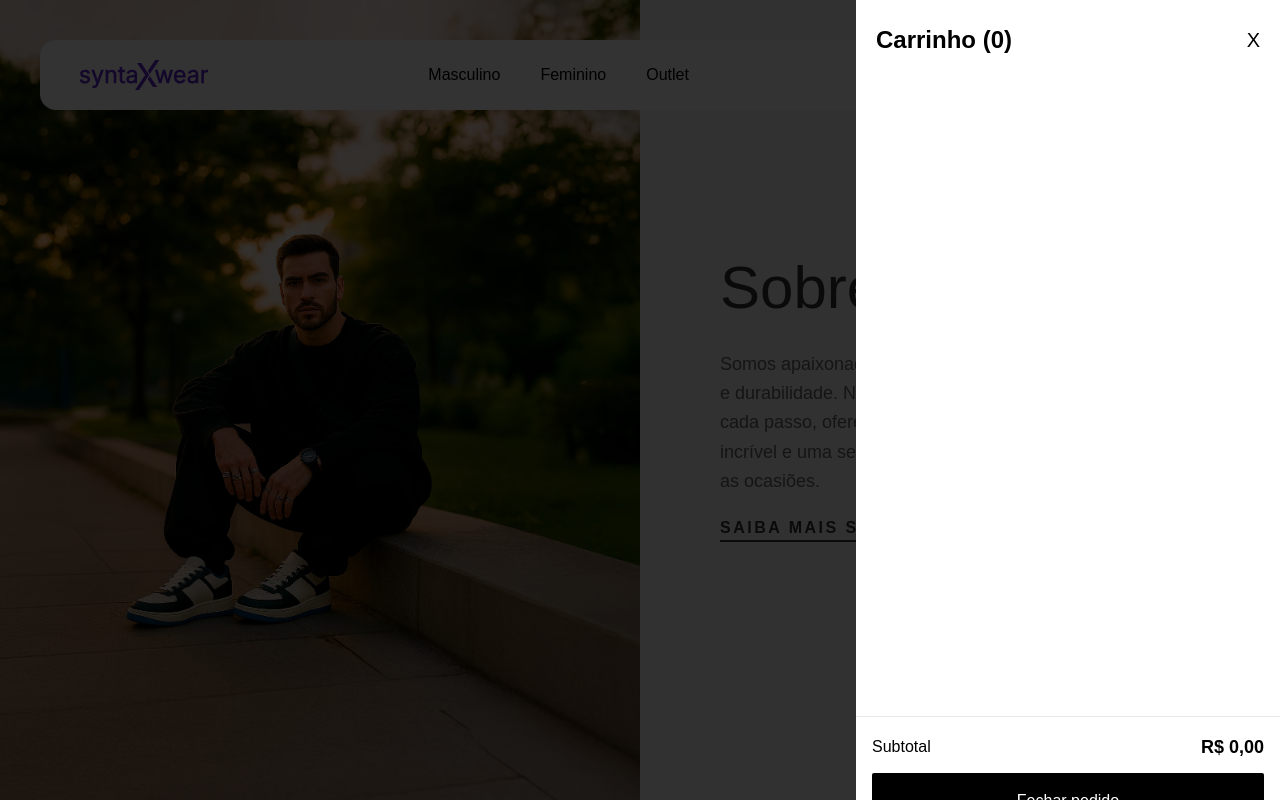
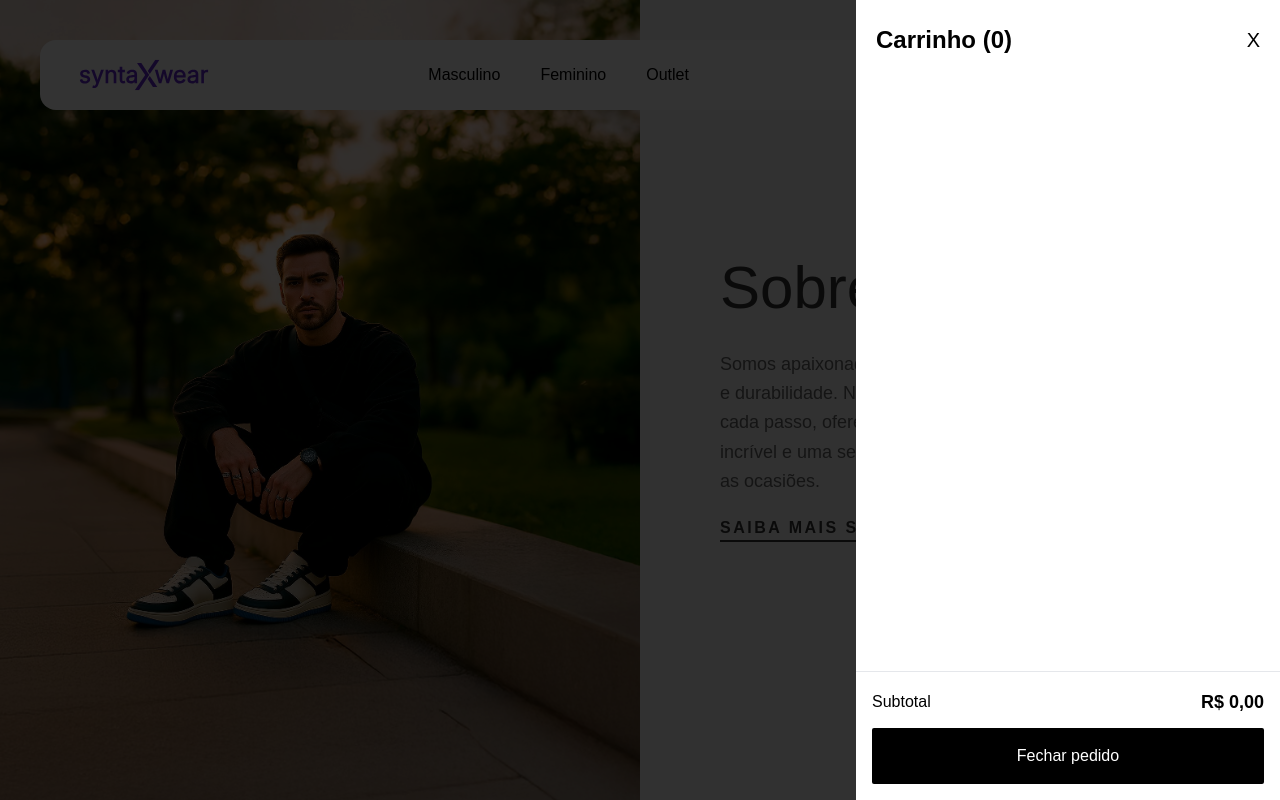
Before and after one commit to fabio-gsantos/syntax-wear-app, a React (Vite) app: page /about in a window 1280 px wide. Both pictures are taken after a click on the button 1196 px from the left and 75 px from the top of the page. Shown: the top 800 px of the page. Built offline with nearby package versions, Linux system fonts and the light colour scheme.

Commit message:
fix: correção do drawer do carrinho

```diff
--- a/src/components/CartDrawer/index.tsx
+++ b/src/components/CartDrawer/index.tsx
@@ -24,7 +24,7 @@ export const CartDrawer = ({ isOpen, onClose }: CartDrawerProps) => {
             >
                 {/* { Drawer } */}
                 <div
-                    className={`${isOpen ? "translate-x-0" : "translate-x-full"} absolute top-0 right-0 bottom-0 bg-white pt-6 transition-all duration-500 ease-in-out w-75 md:w-106`}
+                    className={`${isOpen ? "translate-x-0" : "translate-x-full"} absolute top-0 right-0 bottom-0 bg-white pt-6 transition-all duration-500 ease-in-out w-75 md:w-106 flex flex-col h-full`}
                     onClick={(e) => e.stopPropagation()}
                 >
                     <header className="flex items-center justify-between px-5 mb-6 shrink-0">
@@ -32,7 +32,7 @@ export const CartDrawer = ({ isOpen, onClose }: CartDrawerProps) => {
                         <button className="text-xl cursor-pointer" onClick={onClose}>X</button>
                     </header>
 
-                    <ul className="p-4 overflow-y-auto scrollbar-hide h-[calc(100%_-_140px)] flex flex-col gap-3">
+                    <ul className="p-4 overflow-y-auto scrollbar-hide flex-1 flex-col min-h-0 gap-3">
                         {cart.map((product) => (
                             <li key={product.id} className="flex flex-col gap-1 px-6">
                                 <button className="self-end text-xs cursor-pointer" onClick={() => removeItem(product.id)}>X</button>
--- a/src/pages/_app/our-stores/index.tsx
+++ b/src/pages/_app/our-stores/index.tsx
@@ -20,7 +20,7 @@ function RouteComponent() {
             <h1 className='text-2xl max-w-7x1 m-auto my-20 text-center'>Nossas lojas são o coração da nossa marca. Explore a coleção mais recente, experimente seus modelos favoritos e sinta o conforto da SyntaxWear pessoalmente.</h1>
 
             <section className='w-full space-y-20'>
-                <div className='flex flex-col md:flex-row items-center gap-2.5'>
+                <div className='flex flex-col md:flex-row items-center justify-center gap-2.5'>
                     <div className='text-center py-6 px-2'>
                         <h2 className='text-3xl mb-5'>Novidades ao vivo</h2>
 
@@ -30,7 +30,7 @@ function RouteComponent() {
                     <img src={OurStoresImg1} alt="Imagem de um tênis da loja." className='rounded-[20px] md:max-w-[42vw] aspect-10/7 object-cover size-full' />
                 </div>
 
-                <div className='flex flex-col md:flex-row items-center gap-2.5'>
+                <div className='flex flex-col md:flex-row items-center justify-center gap-2.5'>
                     <img src={OurStoresImg2} alt="Imagem de um tênis da loja." className='rounded-[20px] md:max-w-[42vw] aspect-10/7 object-cover size-full' />
 
                     <div className='text-center py-6 px-2'>
```
